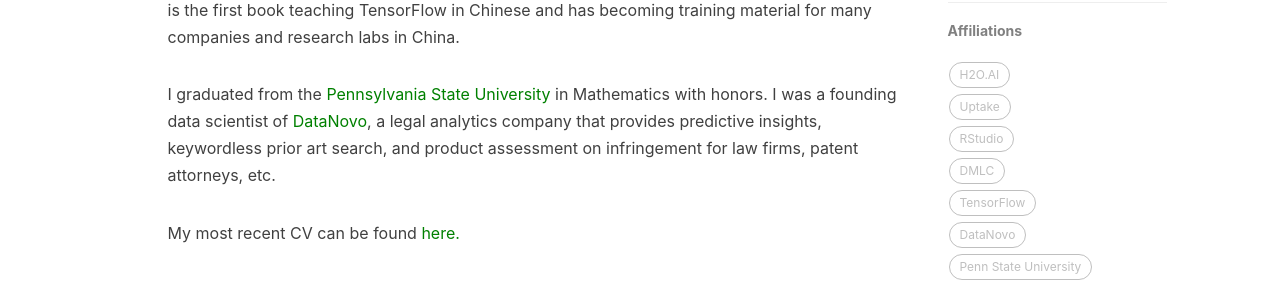
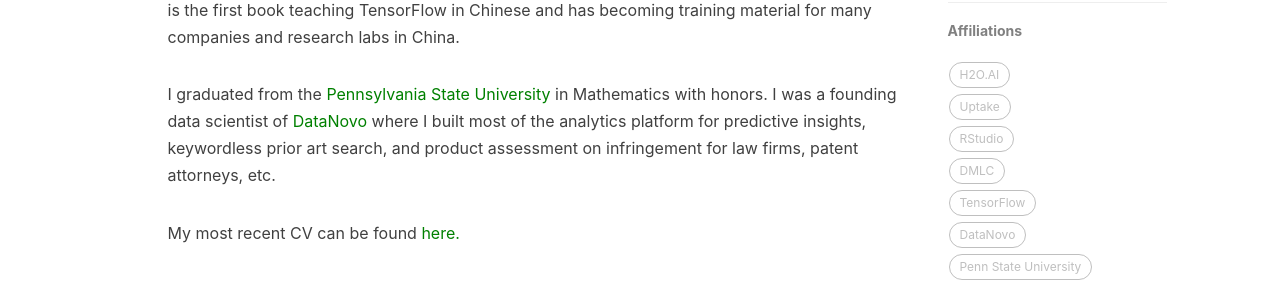
Before and after one commit to terrytangyuan/terrytangyuan.github.com, a Jekyll site: the page built from about.html, in a window 1280 px wide. Shown: the part 869-1173 px from the top of the page. Built offline with Jekyll 4.4.1, drawn with Linux system fonts in a browser that asks for light colours; nearby versions of some CDN libraries; comment, search, counter and statistics services are not loaded.

Commit message:
minor edits

```diff
--- a/about.html
+++ b/about.html
@@ -27,9 +27,7 @@
     <p>Meanwhile, I am an active contributor to numerous popular open-source softwares, including TensorFlow, XGBoost, etc. Please check out my <a href="http://terrytangyuan.github.io/projects/" style="color:green";>projects page</a> and <a href="http://terrytangyuan.github.io/about/" style="color:green";>Github page</a> for more information. I am also an award-winning author of best-selling book <a href="../2017/02/12/tensorflow-in-practice-book-chinese/" style="color:green;"><i>TensorFlow in Practice </i> </a> which is the first book teaching TensorFlow in Chinese and has becoming training material for many companies and research labs in China.
     </p>
 
-    <p>I graduated from the <a href="http://psu.edu" style="color:green;">Pennsylvania State University</a> in Mathematics with honors. I was a founding data scientist of <a href="http://datanovo.com" style="color:green;">DataNovo</a>,
-        a legal analytics company that provides predictive insights, keywordless prior art search, and product assessment on infringement
-        for law firms, patent attorneys, etc. </p>
+    <p>I graduated from the <a href="http://psu.edu" style="color:green;">Pennsylvania State University</a> in Mathematics with honors. I was a founding data scientist of <a href="http://datanovo.com" style="color:green;">DataNovo</a> where I built most of the analytics platform for predictive insights, keywordless prior art search, and product assessment on infringement for law firms, patent attorneys, etc.  </p>
 
     <p>My most recent CV can be found <a href="../cv.html" style="color:green;">here.</a></p>
 
@@ -47,9 +45,9 @@
 
     <p>在加入 H2O.AI 之前，我在<a href="http://uptake.com" style="color:green;"> Uptake </a>带领软件工程师和数据科学家团队建立可扩展性数据科学平台，从而使数据分析师们能更快更好地建立，部署，和监控我们大规模的实时预测模型，这些模型的建设和发展是为了在大型工业领域，比如铁路、航空以及能源行业，能够更好的预测机械故障和避免停机现象。</p>
 
-    <p>与此同时，我一直积极参与开源软件的开发，包括 TensorFlow、XGBoost、MXNet等。请点击<a href="http://terrytangyuan.github.io/projects/" style="color:green";> Projects页面</a>和<a href="http://terrytangyuan.github.io/about/" style="color:green";> Github页面</a>了解更多相关内容。我也是畅销书<a href="../2017/02/12/tensorflow-in-practice-book-chinese/" style="color:green;"><i> TensorFlow in Practice </i> </a>的作者，并且因为此书获得优秀作者的称号。这本书是第一本教 TensorFlow 的中文书，后来成为许多中国公司和研究机构的教导材料的首选。</p>
+    <p>与此同时，我一直积极参与开源软件的开发，包括 TensorFlow、XGBoost、MXNet等。请点击<a href="http://terrytangyuan.github.io/projects/" style="color:green";> Projects页面</a>和<a href="http://terrytangyuan.github.io/about/" style="color:green";> Github页面</a>了解更多相关内容。我也是畅销书<a href="../2017/02/12/tensorflow-in-practice-book-chinese/" style="color:green;"><i> TensorFlow in Practice </i> </a>的作者，并获得优秀作者的称号。这本书是第一本教 TensorFlow 的中文书，后来成为许多中国公司和研究机构的教导材料的首选。</p>
 
-    <p>我从<a href="http://psu.edu" style="color:green;">宾夕法尼亚州立大学</a>获得荣誉数学学位。在这期间，我成为了<a href="http://datanovo.com" style="color:green;"> DataNovo </a>的核心创始成员。DataNovo 是一家法律文件自动化分析公司，它为法律咨询公司和律师们提供专利数据挖掘、无关键字现有技术搜索、策略推荐等。</p>
+    <p>我从<a href="http://psu.edu" style="color:green;">宾夕法尼亚州立大学</a>获得荣誉数学学位。在这期间，我成为了<a href="http://datanovo.com" style="color:green;"> DataNovo </a>的核心创始成员，搭建了我们的法律数据分析平台的很大一部分，包括专利数据挖掘、无关键字现有技术搜索、策略推荐等。</p>
 
 请点击<a href="../cv.html" style="color:green;">此链接</a>查看我的最新简历。
     </p>
```
